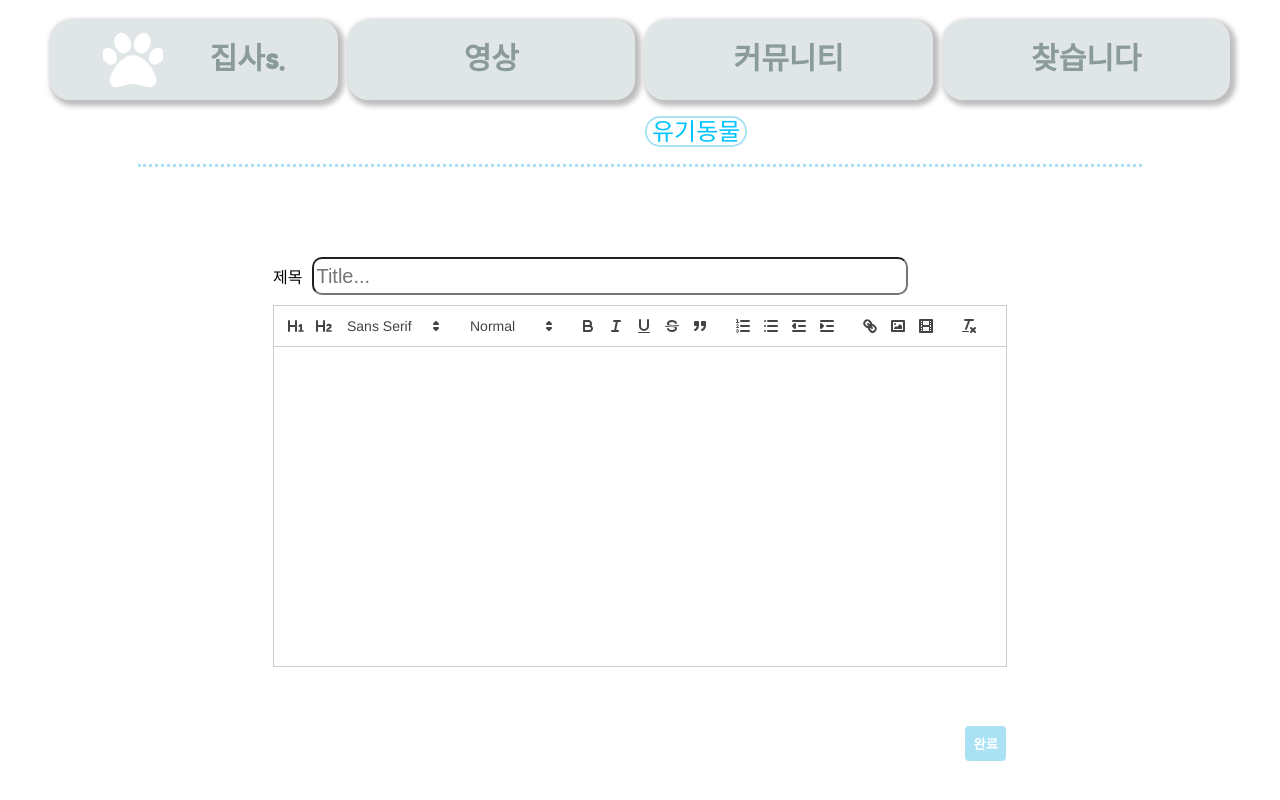
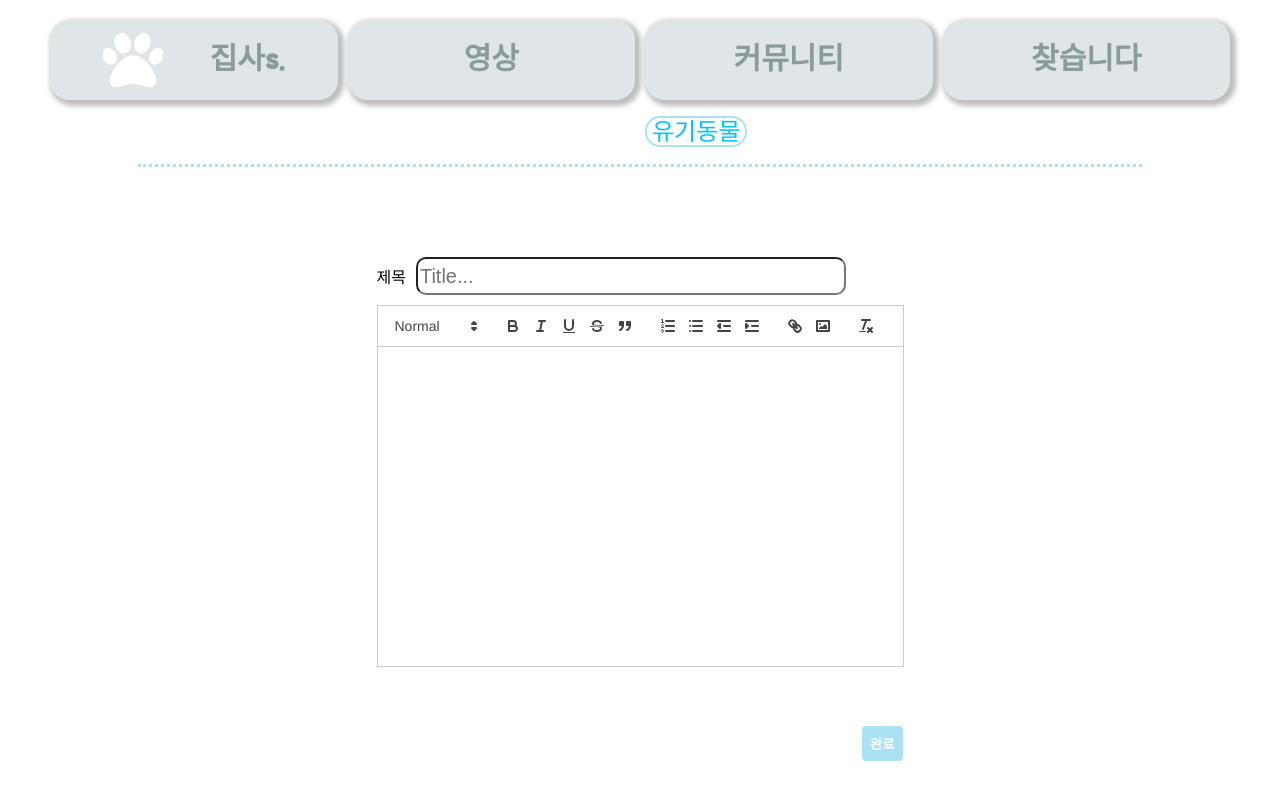
Before and after one commit to kangilbin/CompanionFront, a Next.js app: page /community/write in a window 1280 px wide. Built offline with nearby package versions, Linux system fonts and the light colour scheme; no server answers; a web font is replaced by a local one.

Commit message:
firebase storage 연동

```diff
--- /dev/null
+++ b/common/firebase.tsx
@@ -0,0 +1,17 @@
+import { initializeApp } from "firebase/app";
+import { getStorage, uploadBytes } from "firebase/storage";
+import { ref, getDownloadURL } from "firebase/storage";
+import moment from "moment";
+
+const firebaseConfig = {
+  apiKey: process.env.NEXT_PUBLIC_FRIEBASE_APP_APIKEY,
+  authDomain: process.env.NEXT_PUBLIC_FRIEBASE_APP_AUTHDOMAIN,
+  projectId: process.env.NEXT_PUBLIC_FRIEBASE_APP_PROJECT_ID,
+  storageBucket: process.env.NEXT_PUBLIC_FRIEBASE_APP_STORAGE_BUCKET,
+  messagingSenderId: process.env.NEXT_PUBLIC_FRIEBASE_APP_MESSAGING_SENDER_ID,
+  appId: process.env.NEXT_PUBLIC_FRIEBASE_APP_APP_ID,
+  measurementId: process.env.NEXT_PUBLIC_FRIEBASE_APP_MEASUREMENT_ID,
+};
+
+const app = initializeApp(firebaseConfig);
+export const storage = getStorage(app);
--- a/components/TextEditor.tsx
+++ b/components/TextEditor.tsx
@@ -1,35 +1,27 @@
 import dynamic from "next/dynamic";
 import "react-quill/dist/quill.snow.css";
-import { useState } from "react";
+import { useState, useMemo, useRef } from "react";
 import styled from "styled-components";
-import Loader from "./Loader";
 import { useForm } from "react-hook-form";
 import moment from "moment";
-import { communityWrite } from "../api/backEndApi";
+import { storage } from "../common/Firebase";
+import {
+  ref,
+  uploadString,
+  getDownloadURL,
+  uploadBytes,
+} from "firebase/storage";
 
-const QuillNoSSRWrapper = dynamic(import("react-quill"), {
-  ssr: false,
-  loading: () => <Loader />,
-});
+const ReactQuill = dynamic(
+  async () => {
+    const { default: RQ } = await import("react-quill");
+    return function comp({ forwardedRef, ...props }: any) {
+      return <RQ ref={forwardedRef} {...props} />;
+    };
+  },
+  { ssr: false }
+);
 
-const modules = {
-  toolbar: [
-    [{ header: "1" }, { header: "2" }, { font: [] }],
-    [{ size: [] }],
-    ["bold", "italic", "underline", "strike", "blockquote"],
-    [
-      { list: "ordered" },
-      { list: "bullet" },
-      { indent: "-1" },
-      { indent: "+1" },
-    ],
-    ["link", "image", "video"],
-    ["clean"],
-  ],
-  clipboard: {
-    matchVisual: false,
-  },
-};
 const formats = [
   "header",
   "font",
@@ -71,19 +63,132 @@ const Save = styled.button`
   }
 `;
 
+interface QuilFileProps {
+  base64: string;
+  file: File;
+}
+
 export default function TextEditor() {
   const [title, setTitle] = useState("");
   const [content, setContent] = useState("");
+  const { register, handleSubmit } = useForm();
 
-  const { register, handleSubmit } = useForm();
+  const quillRef = useRef<any>();
+
+  const imageHandler = () => {
+    const input = document.createElement("input");
+
+    input.setAttribute("type", "file");
+    input.setAttribute("accept", "image/*");
+    //document.body.appendChild(input);
+
+    input.click();
+
+    input.onchange = async (event: any) => {
+      const file: File = event?.target?.files[0];
+
+      const path =
+        "images/community/" +
+        new Date().getFullYear() +
+        "년/" +
+        (new Date().getMonth() + 1) +
+        "월/";
+      const fileNm = moment().format("YYYYhmmss") + "_jacob_" + file.name;
+      const storageRef = ref(storage, path + fileNm);
+
+      uploadBytes(storageRef, file).then((snapshot) => {
+        getDownloadURL(snapshot.ref).then((downUrl) =>
+          quillRef.current?.editor?.insertEmbed(
+            quillRef.current.getEditor().getSelection().index,
+            "image",
+            downUrl
+          )
+        );
+      });
+
+      // fileReader.onload = (event: any) => {
+      //   const baseData: string = event.target.result;
+      //   quillRef.current?.editor?.insertEmbed(
+      //     quillRef.current.getEditor().getSelection().index,
+      //     "image",
+      //     baseData
+      //   );
+      //   setQuillFile((prev: QuilFileProps[]) => [
+      //     ...prev,
+      //     { base64: baseData, file: file },
+      //   ]);
+      // };
+      // fileReader.readAsDataURL(file);
+    };
+  };
+
+  // const quilImageTagArr = useMemo(() => {
+  //   const result = Array.from(
+  //     content.matchAll(/<img[^>]+src=["']([^'">]+)['"]/gi)
+  //   );
+  //   return result.map((item) => item.pop() || "");
+  // }, [content]);
+
+  // useEffect(() => {
+  //   const changeResultFiles = quillFile?.filter(
+  //     (item) => quilImageTagArr.includes(item.base64) && item
+  //   );
+  //   if (changeResultFiles.length !== quillFile.length) {
+  //     setQuillFile(changeResultFiles);
+  //   }
+  // }, [quilImageTagArr, quillFile]);
+
+  const modules = useMemo(
+    () => ({
+      toolbar: {
+        container: [
+          [{ header: [1, 2, false] }],
+          ["bold", "italic", "underline", "strike", "blockquote"],
+          [
+            { list: "ordered" },
+            { list: "bullet" },
+            { indent: "-1" },
+            { indent: "+1" },
+          ],
+          ["link", "image"],
+          ["clean"],
+        ],
+        handlers: { image: imageHandler },
+      },
+    }),
+    []
+  );
+
   const onValid = () => {
+    const path =
+      "images/community/" +
+      new Date().getFullYear() +
+      "년/" +
+      (new Date().getMonth() + 1) +
+      "월/";
+    const fileNm = moment().format("YYYYhmmss") + "_jacob";
+    const storageRef = ref(storage, path + fileNm);
+
     const requestObj = {
       id: "",
       time: moment().format("YYYYMMDDHHmmss"),
       title: title,
       content: content,
     };
-    communityWrite(requestObj);
+    content.replace(/data:([^'">]+)/g, (match) => {
+      let url = "";
+      uploadString(storageRef, match.split(",")[1], "base64", {
+        contentType: "image/jpg",
+      })
+        .then((snapshot) => {
+          getDownloadURL(snapshot.ref).then((downUrl) => (url = downUrl));
+        })
+        .catch((error) => {
+          alert(error + " : 이미지 저장 오류 발생.");
+        });
+      return url;
+    });
+    //communityWrite(requestObj);
   };
 
   return (
@@ -94,7 +199,8 @@ export default function TextEditor() {
         onChange={(e) => setTitle(e.currentTarget.value)}
         placeholder="Title..."
       />
-      <QuillNoSSRWrapper
+      <ReactQuill
+        forwardedRef={quillRef}
         modules={modules}
         formats={formats}
         theme="snow"
--- a/package.json
+++ b/package.json
@@ -24,6 +24,7 @@
     "axios": "^1.2.2",
     "eslint": "8.30.0",
     "eslint-config-next": "13.1.1",
+    "firebase": "^9.17.1",
     "framer-motion": "^8.2.4",
     "moment": "^2.29.4",
     "next": "13.1.1",
--- a/pages/_app.tsx
+++ b/pages/_app.tsx
@@ -7,6 +7,8 @@ import { QueryClient, QueryClientProvider } from "@tanstack/react-query";
 import { ReactQueryDevtools } from "@tanstack/react-query-devtools";
 import { useState } from "react";
 import { RecoilRoot } from "recoil";
+import { initializeApp } from "firebase/app";
+import { getAnalytics } from "firebase/analytics";
 
 export default function App({ Component, pageProps }: AppProps) {
   const [queryClient] = useState(() => new QueryClient());
```
Also changed, not shown: 1 other file (tests, documents, lock files or other folders).
